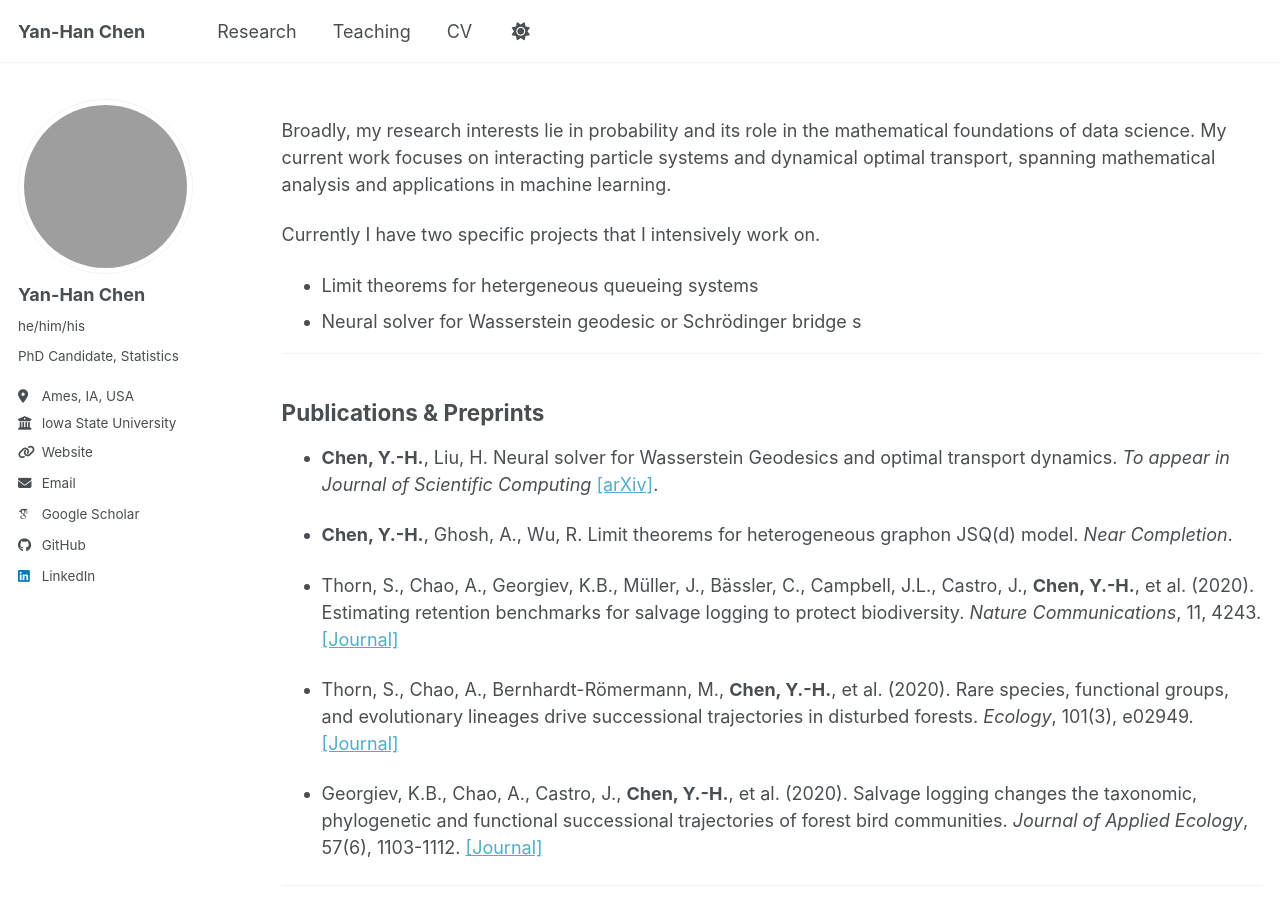
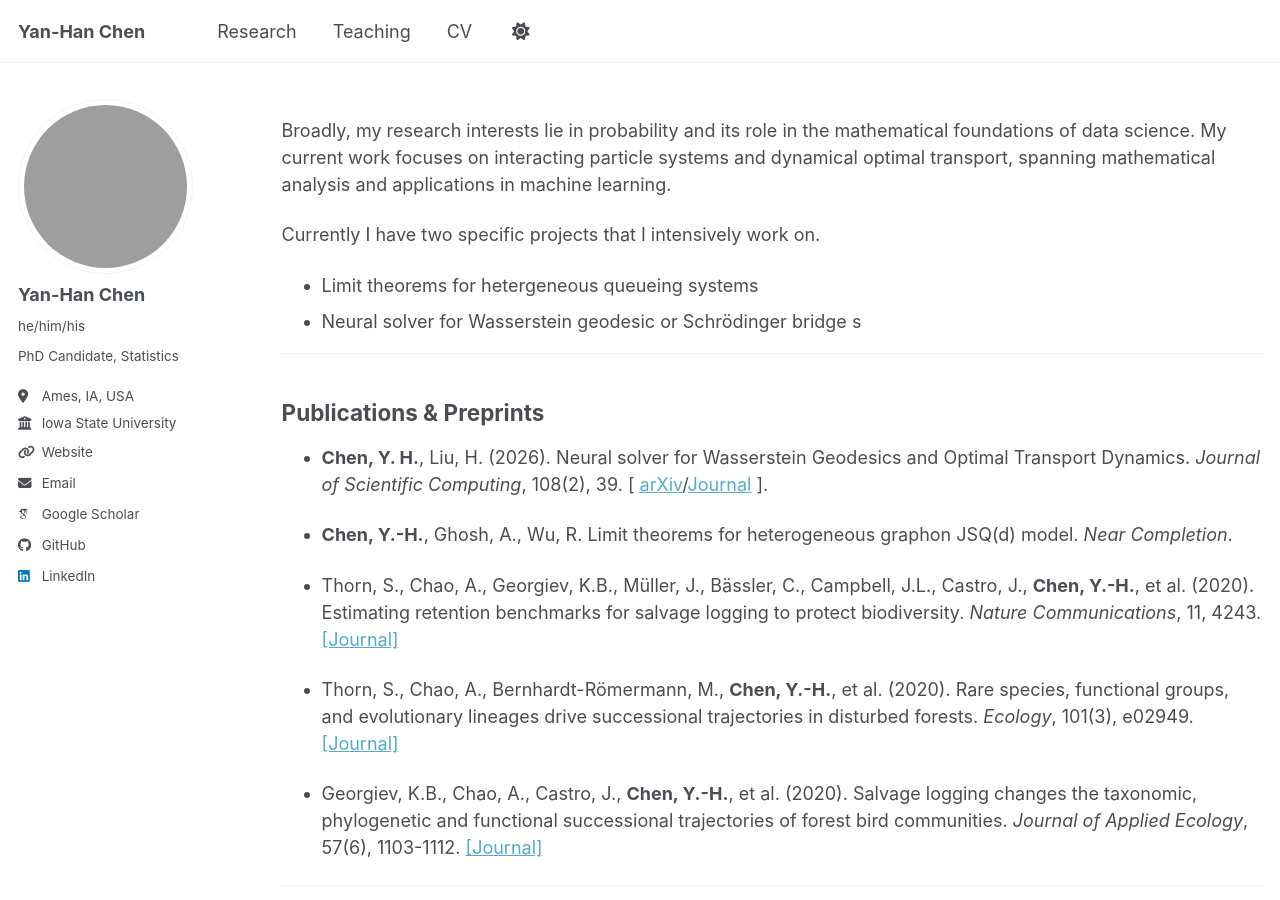
Before and after one commit to YanHanChen/YanHanChen.github.io, a Jekyll site: the page built from _pages/publications.md, in a window 1280 px wide and 900 px high. Built offline with Jekyll 4.4.1, drawn with Linux system fonts in a browser that asks for light colours; some web fonts are replaced; a script bundle is joined from its source files by our own code; library files that are not in the unit come from our copies.

Commit message:
Update publication citation

```diff
--- a/_pages/publications.md
+++ b/_pages/publications.md
@@ -45,8 +45,7 @@ Currently I have two specific projects that I intensively work on.
 
 ## Publications & Preprints
 
-
-- **Chen, Y.-H.**, Liu, H. Neural solver for Wasserstein Geodesics and optimal transport dynamics. *To appear in Journal of Scientific Computing* [[arXiv]](https://arxiv.org/abs/2602.22003).
+- **Chen, Y. H.**, Liu, H. (2026). Neural solver for Wasserstein Geodesics and Optimal Transport Dynamics. *Journal of Scientific Computing*, 108(2), 39. [ [arXiv](https://arxiv.org/abs/2602.22003)/[Journal](https://link.springer.com/article/10.1007/s10915-026-03359-9#citeas) ].
 
 - **Chen, Y.-H.**, Ghosh, A., Wu, R. Limit theorems for heterogeneous graphon JSQ(d) model. *Near Completion*.
 
```
